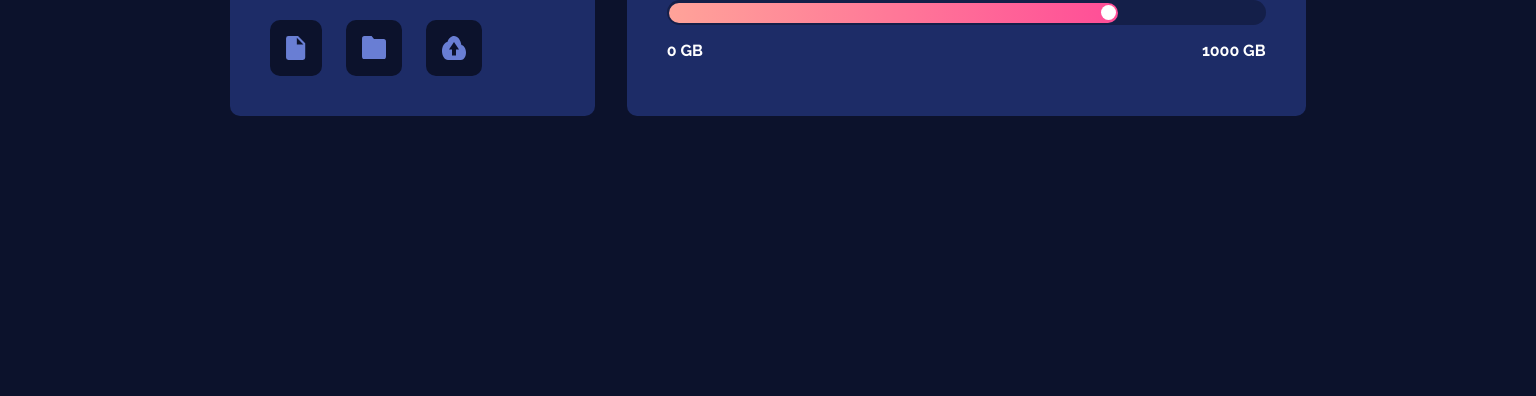
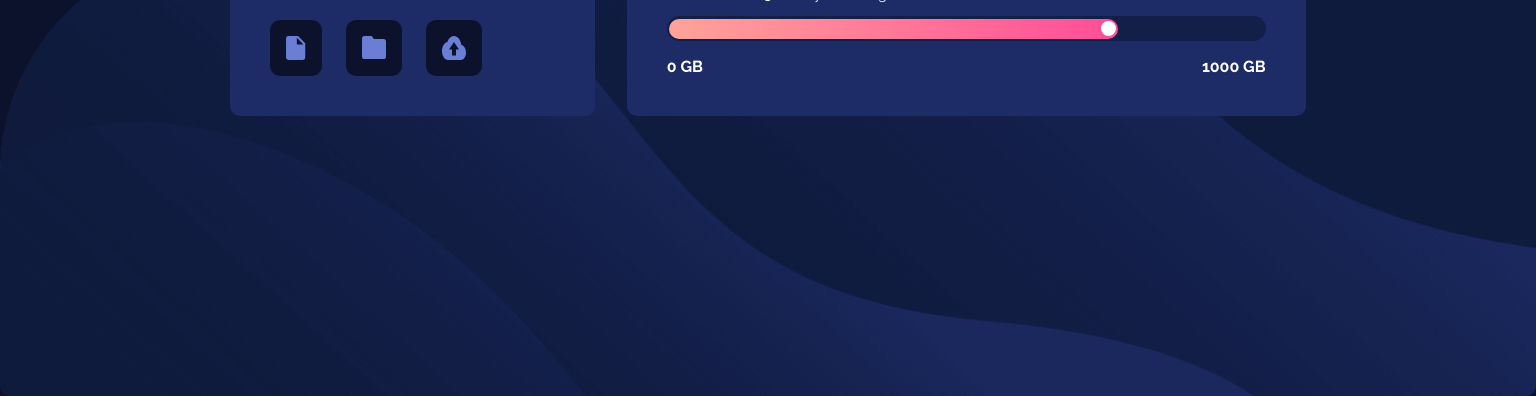
Before and after one commit to Alucard2169/FYLO-frontend-Mentor, a plain HTML site: page index.html in a window 1536 px wide. Shown: the part 404-800 px from the top of the page. Drawn offline with Linux system fonts and the light colour scheme.

Commit message:
Update style.css

```diff
--- a/scss/style.css
+++ b/scss/style.css
@@ -15,7 +15,7 @@ body {
   -webkit-box-align: center;
       -ms-flex-align: center;
           align-items: center;
-  background: url("./images/bg-mobile.png") no-repeat top;
+  background: url("/images/bg-mobile.png") no-repeat top;
   background-size: cover;
   margin: 0;
   padding: 0;
@@ -216,7 +216,7 @@ body {
     background-color: #0c122c;
   }
   body {
-    background: url("./images/bg-desktop.png") no-repeat bottom;
+    background: url("/images/bg-desktop.png") no-repeat bottom;
     background-size: contain;
     border-radius: 10px;
   }
@@ -247,6 +247,9 @@ body {
   .card_2 {
     width: 65%;
   }
+  .main-content {
+    margin-top: 1rem;
+  }
   .preview {
     width: 40%;
     margin-top: -3.5rem;
```
